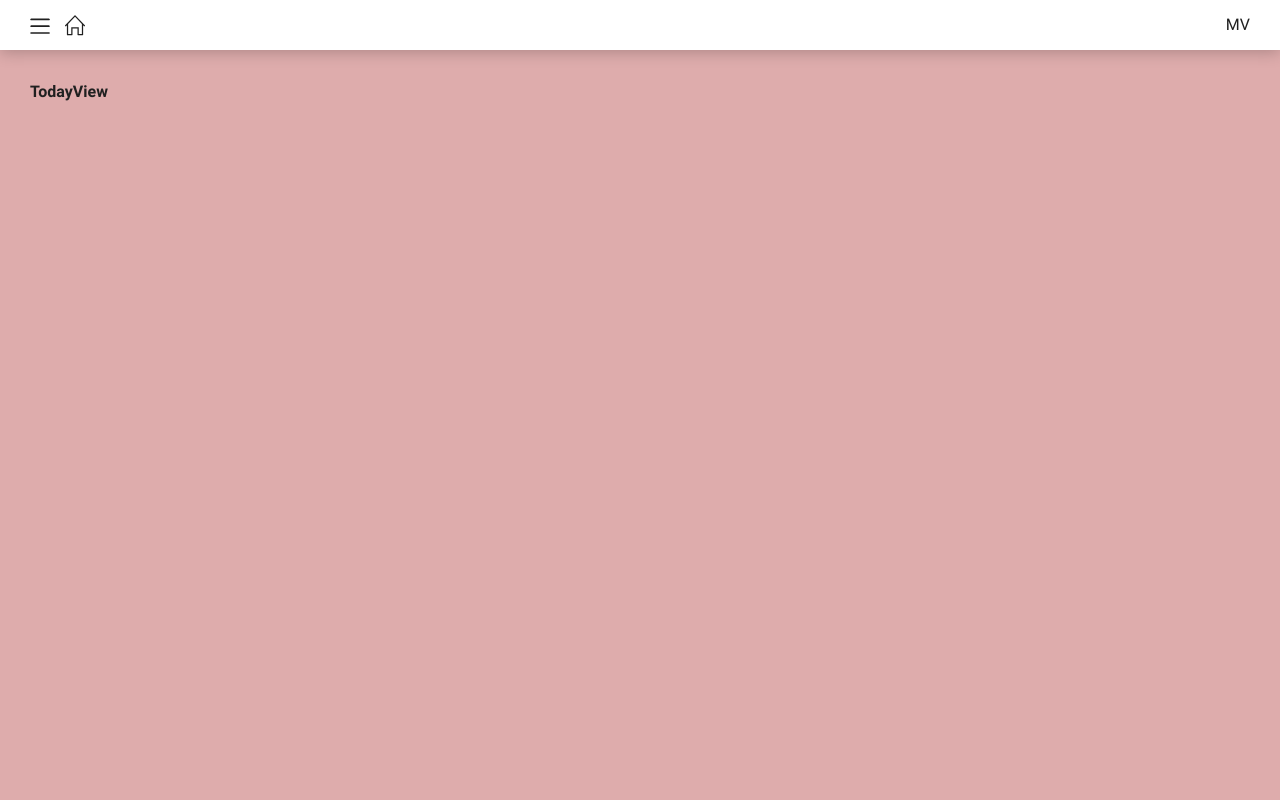
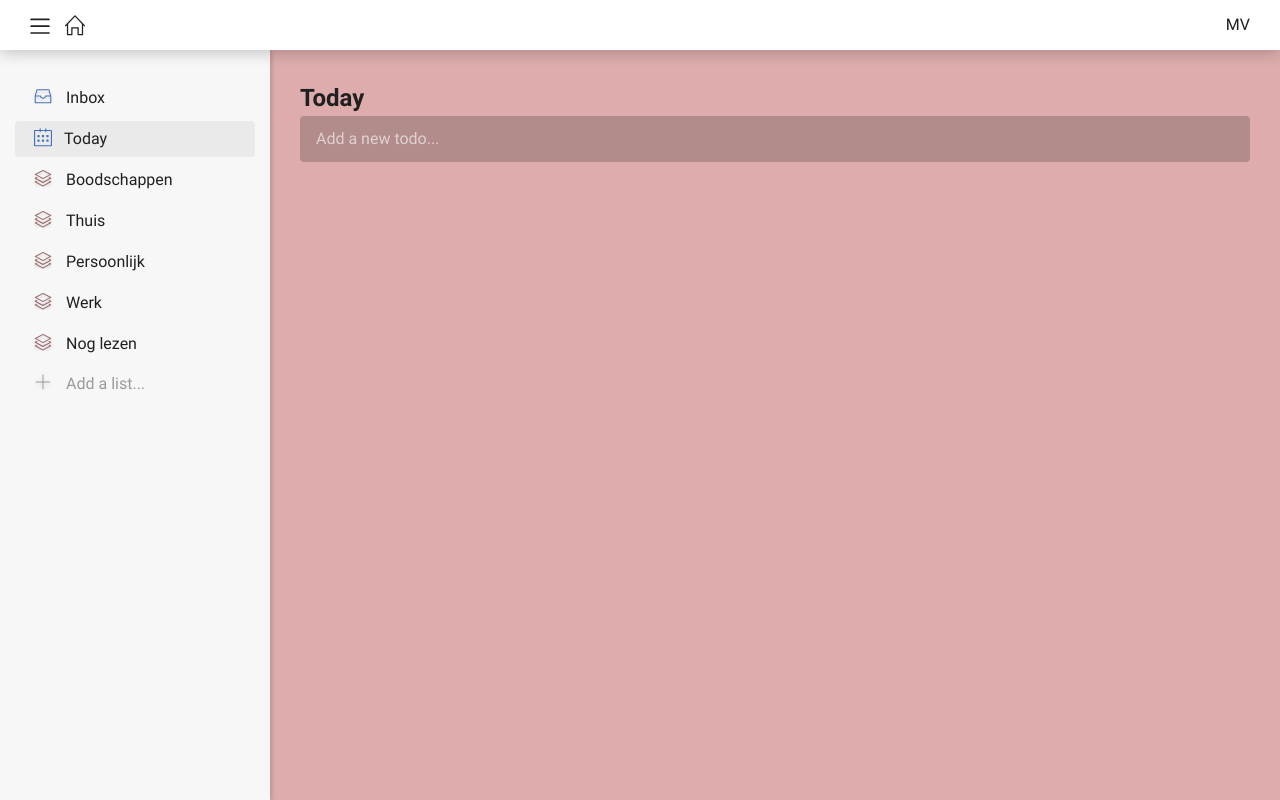
Before and after one commit to corneelonline/vue-3-todoapp, a Vue app: page /app/today in a window 1280 px wide. Built offline with nearby package versions, Linux system fonts and the light colour scheme.

Commit message:
Adding the today view with the list title in the TodoItem component - in progress

```diff
--- a/src/assets/styles/_variables.css
+++ b/src/assets/styles/_variables.css
@@ -63,6 +63,7 @@
   --color-bg-button-primary: var(--color-blue);
   --color-bg-button-secondary: var(--color-gray-500);
   --color-bg-button-warning: var(--color-red-700);
+  --color-bg-todo-label: var(--color-gray-700);
 
   --color-text-main: var(--color-black);
   --color-text-inverted: var(--color-white);
--- a/src/components/EditPane.vue
+++ b/src/components/EditPane.vue
@@ -18,9 +18,6 @@ const { todo } = storeToRefs(todosStore);
 const props = defineProps({
   lists: {
     type: [Object],
-  },
-  currListId: {
-    type: String,
   },
 });
 const lists = ref(props.lists);
--- a/src/components/TodoItem.vue
+++ b/src/components/TodoItem.vue
@@ -16,6 +16,8 @@ if (item.value.dueDate) {
   dueDateLocale.value = theDate.toLocaleDateString("nl-NL");
 }
 
+let currListTitle = "Test";
+
 const emit = defineEmits(["toggleCompleted", "editTodo"]);
 
 const toggleTodo = () => {
@@ -33,6 +35,7 @@ const editPane = () => {
       <IconUnchecked v-else />
     </span>
     <span class="todo-item__title" @click="editPane">{{ item.title }}</span>
+    <span class="todo-item__list">{{ currListTitle }}</span>
     <span class="todo-item__date">{{ dueDateLocale }}</span>
   </div>
 </template>
@@ -69,6 +72,14 @@ const editPane = () => {
   color: var(--color-text-highlighted);
 }
 
+.todo-item__list {
+  background-color: var(--color-bg-todo-label);
+  color: var(--color-text-inverted);
+  font-size: 75%;
+  padding: 2px var(--gutter-xxs);
+  border-radius: 2px;
+}
+
 .todo-item.completed {
   opacity: 0.7;
 }
--- a/src/data.js
+++ b/src/data.js
@@ -125,7 +125,7 @@ export const todos = [
     id: "1298e624-3a7b-11ed-973c-a716d0a1dd7d",
     title: "Mauris ut convallis leo",
     completed: true,
-    dueDate: "",
+    dueDate: "2022-10-17",
     notes: "",
     parentId: "",
     listId: "63b69fc6-3a79-11ed-b15c-ebf50007dd32",
@@ -143,7 +143,7 @@ export const todos = [
     id: "1298e75a-3a7b-11ed-973e-b37a2d49f317",
     title: "Etiam in commodo metus",
     completed: false,
-    dueDate: "",
+    dueDate: "2022-10-17",
     notes: "",
     parentId: "",
     listId: "63b69fe4-3a79-11ed-b15d-ffc143520ee5",
--- a/src/stores/lists.js
+++ b/src/stores/lists.js
@@ -11,6 +11,11 @@ export const useListsStore = defineStore("list", {
   getters: {
     getAll(state) {
       return state.lists;
+    },
+    getByListId(state) {
+      return (id) => {
+        state.lists.filter((list) => list.id === id).pop();
+      };
     },
   },
   actions: {
--- a/src/stores/todos.js
+++ b/src/stores/todos.js
@@ -25,6 +25,10 @@ export const useTodosStore = defineStore("todosStore", {
         this.error = error;
       }
     },
+    fetchTodosOfToday() {
+      const currentDate = new Date().toJSON().slice(0, 10);
+      this.todos = [...todos].filter((todo) => todo.dueDate === currentDate);
+    },
     clearTodo() {
       this.todo = null;
     },
--- a/src/views/TodayView.vue
+++ b/src/views/TodayView.vue
@@ -1,18 +1,110 @@
 <script setup>
+import { ref } from "vue";
+import { useRoute } from "vue-router";
+import { storeToRefs } from "pinia";
+import { v4 as uuid } from "uuid";
+import { useSidebarOpen } from "../composables/useSidebarOpen.js";
+import { useListsStore } from "../stores/lists";
+import { useTodosStore } from "../stores/todos";
+import EditPane from "../components/EditPane.vue";
 import AppSidebar from "../components/AppSidebar.vue";
-import { useSidebarOpen } from "../composables/useSidebarOpen.js";
-const { isSidebarOpen } = useSidebarOpen();
+import AddTodo from "../components/AddTodo.vue";
+import TodoItem from "../components/TodoItem.vue";
+
+const { globalState } = useSidebarOpen();
+
+const route = useRoute();
+const currListId = ref({});
+const listNotFound = ref(false);
+
+currListId.value = route.params.id;
+
+const listsStore = useListsStore();
+const { lists } = storeToRefs(listsStore);
+const { fetchLists, addList } = listsStore;
+fetchLists();
+
+const todosStore = useTodosStore();
+const { todos, todo } = storeToRefs(todosStore);
+const { fetchTodosOfToday } = todosStore;
+const { addTodo, fetchTodo, toggleCompleted, setEditMode, deleteTodo } =
+  todosStore;
+fetchTodosOfToday();
+
+// add a new list
+const addNewList = (value) => {
+  addList(value);
+};
+
+// add a new todo
+const addNewTodo = (value) => {
+  const newTodo = {
+    id: uuid(),
+    title: value,
+    completed: false,
+    due_date: "",
+    notes: "",
+    parent_id: "",
+    list_id: currListId,
+  };
+  addTodo(newTodo);
+};
+
+const toggleItem = (itemId) => {
+  fetchTodo(itemId);
+  toggleCompleted();
+};
+
+const deleteItem = () => {
+  showEditPane.value = false;
+  deleteTodo();
+};
+
+// open edit pane
+const showEditPane = ref(false);
+const editItem = (itemId) => {
+  fetchTodo(itemId);
+  showEditPane.value = true;
+  setEditMode(true);
+};
+const closeEditPane = () => {
+  showEditPane.value = false;
+  fetchTodosOfToday();
+};
 </script>
 
 <template>
-  <div
-    class="wrapper"
-    :class="isSidebarOpen ? 'sidebar-open' : 'sidebar-closed'"
-  >
-    <AppSidebar />
+  <div class="wrapper" :class="globalState ? 'sidebar-open' : 'sidebar-closed'">
+    <AppSidebar :lists="lists" @newList="addNewList" />
     <main id="main">
-      <h1>TodayView</h1>
+      <div v-if="listNotFound" class="warning">
+        The list you are looking for cannot be found.
+      </div>
+      <div v-else class="main-content">
+        <header>
+          <h1>Today</h1>
+        </header>
+        <div class="todo-main">
+          <div class="todo-items">
+            <AddTodo @newTodo="addNewTodo" />
+            <TodoItem
+              v-for="item in todos"
+              :key="item.id"
+              :item="item"
+              @toggleCompleted="toggleItem"
+              @editTodo="editItem"
+            />
+          </div>
+        </div>
+      </div>
     </main>
+    <EditPane
+      v-if="todo"
+      v-show="showEditPane"
+      @close-modal="closeEditPane"
+      @delete-todo="deleteItem"
+      :lists="lists"
+    />
   </div>
 </template>
 
@@ -21,14 +113,21 @@ const { isSidebarOpen } = useSidebarOpen();
   display: flex;
   min-height: calc(100vh - 50px);
 }
+
 #main {
   background-color: var(--color-bg-body);
   padding: var(--gutter-md);
 }
+
 .sidebar-open #main {
   width: calc(100% - 270px);
 }
+
 .sidebar-closed #main {
   width: 100%;
 }
+
+h1 {
+  font-size: 1.5rem;
+}
 </style>
```
